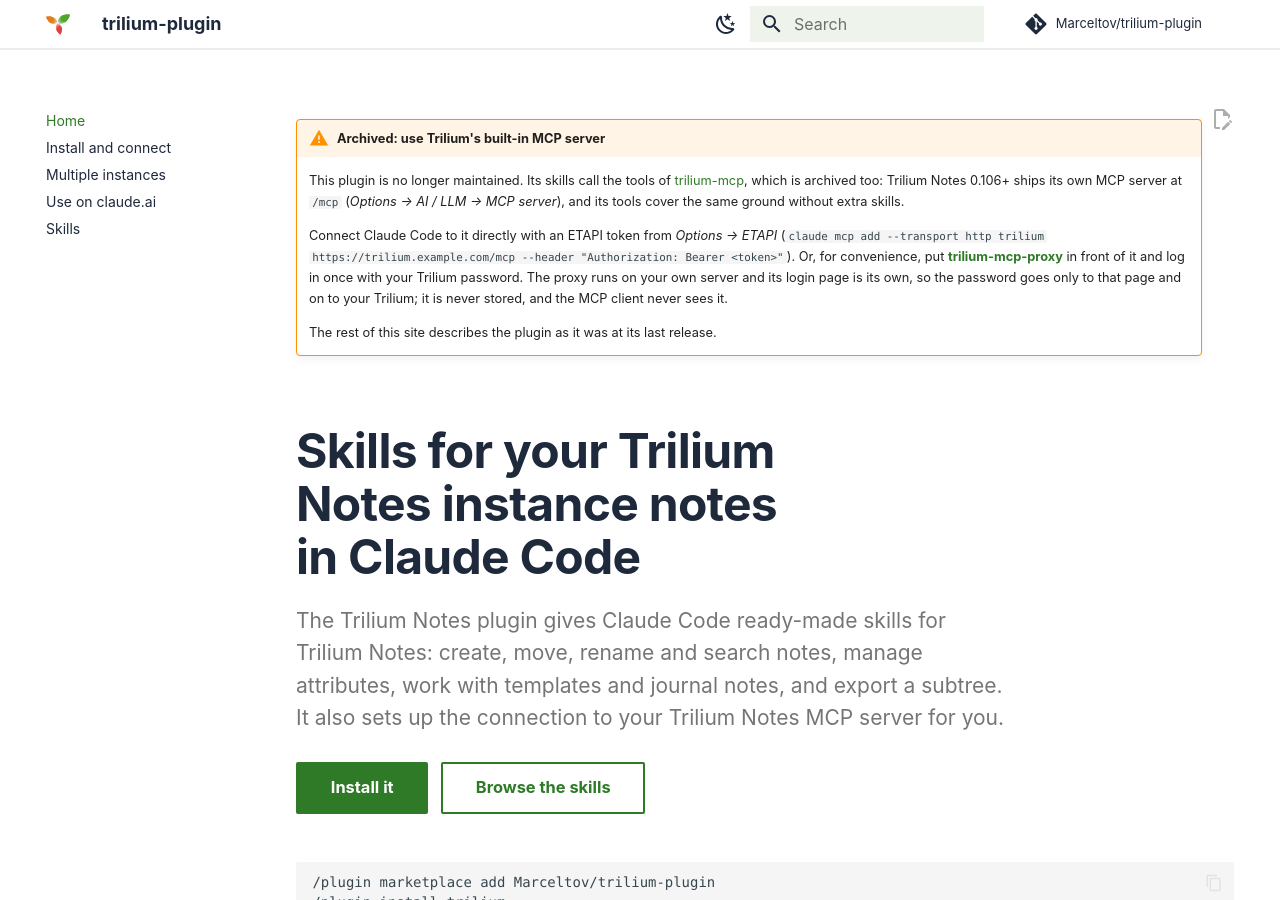
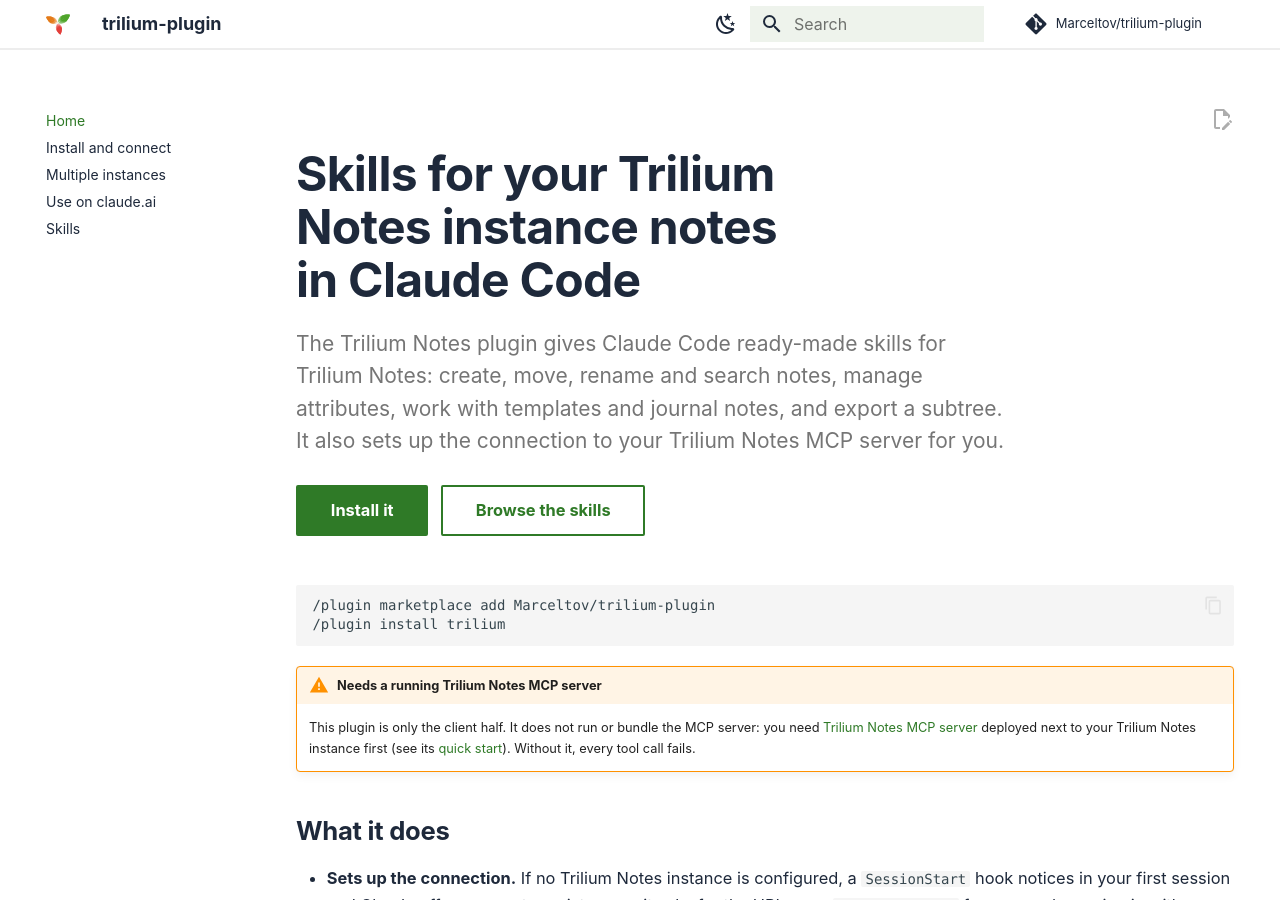
Before and after one commit to Marceltov/trilium-plugin, an MkDocs documentation site: the page built from docs/index.md, in a window 1280 px wide and 900 px high. Built offline with MkDocs 1.6.1 and Material for MkDocs 9.7.7, drawn with Linux system fonts in a browser that asks for light colours; some web fonts are replaced; comment, search, counter and statistics services are not loaded.

Commit message:
Revert "Archive notice: point to Trilium's built-in MCP server and trilium-mcp-proxy"
This reverts commit a56aef647c75fdc6d98404a8f3a7eebc3db71090.

```diff
--- a/docs/index.md
+++ b/docs/index.md
@@ -2,14 +2,6 @@
 hide:
   - toc
 ---
-
-!!! warning "Archived: use Trilium's built-in MCP server"
-
-    This plugin is no longer maintained. Its skills call the tools of [trilium-mcp](https://github.com/Marceltov/trilium-mcp), which is archived too: Trilium Notes 0.106+ ships its own MCP server at `/mcp` (*Options → AI / LLM → MCP server*), and its tools cover the same ground without extra skills.
-
-    Connect Claude Code to it directly with an ETAPI token from *Options → ETAPI* (`claude mcp add --transport http trilium https://trilium.example.com/mcp --header "Authorization: Bearer <token>"`). Or, for convenience, put [**trilium-mcp-proxy**](https://github.com/Marceltov/trilium-mcp-proxy) in front of it and log in once with your Trilium password. The proxy runs on your own server and its login page is its own, so the password goes only to that page and on to your Trilium; it is never stored, and the MCP client never sees it.
-
-    The rest of this site describes the plugin as it was at its last release.
 
 <div class="tm-hero" markdown>
 
```
Also changed, not shown: README.md (+0 -20 lines).
